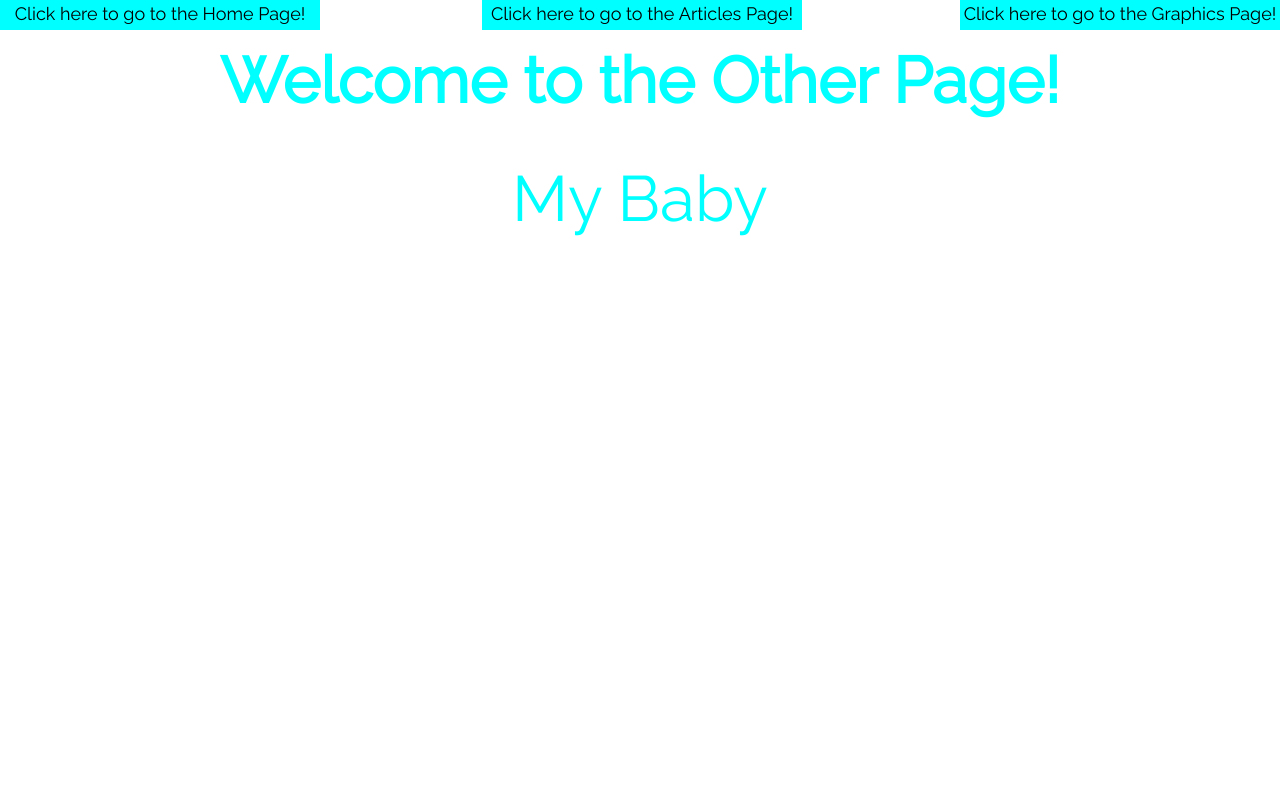
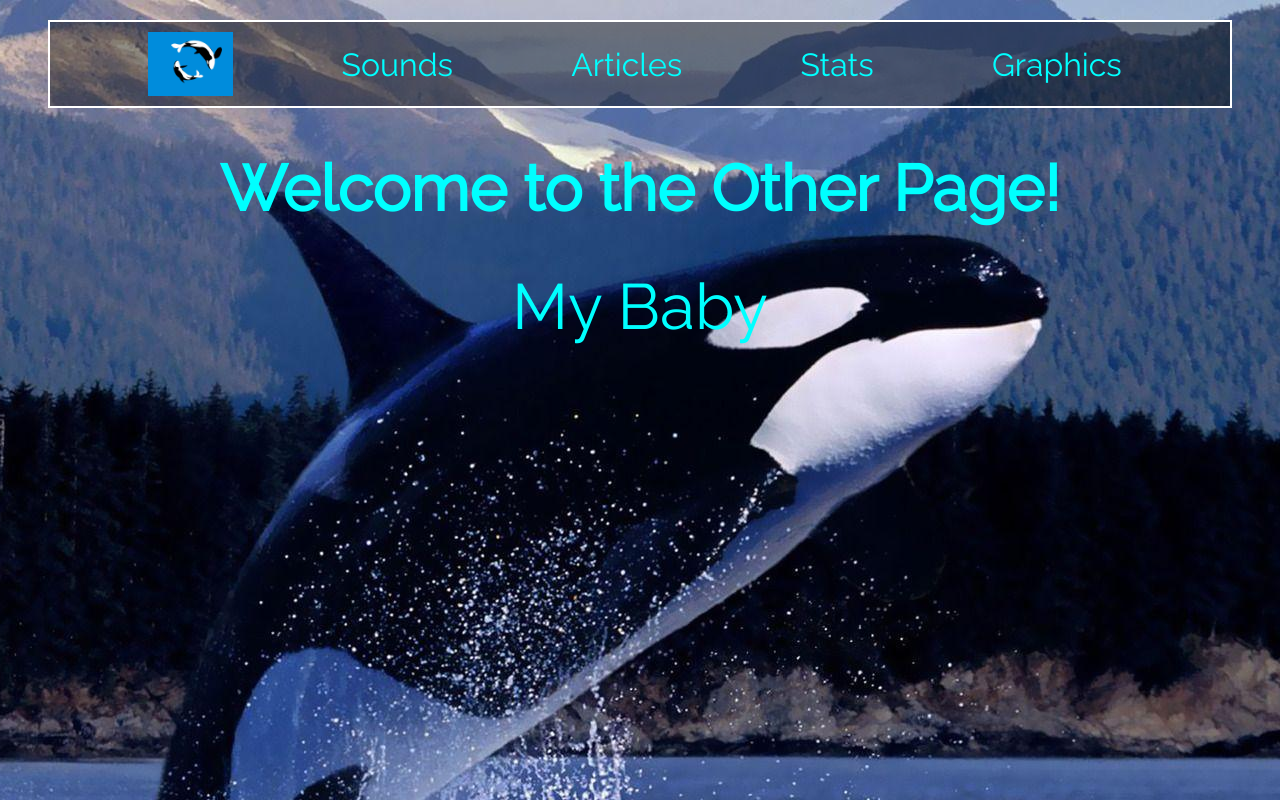
Before and after one commit to JamesNarayanan/Whales, a plain HTML site: page sounds.html in a window 1280 px wide. Drawn offline with Linux system fonts and the light colour scheme.

Commit message:
Updated navigation of sounds page
Switched from canvas to nav bar

```diff
--- a/sounds.html
+++ b/sounds.html
@@ -105,7 +105,7 @@
 	</script>
 	<style>
 		body {
-			background-image: url(" otherWhale.jpg");
+			background-image: url("./bin/soundsPageBg.jpg");
 			background-repeat:no-repeat;
 			background-attachment:fixed;
 			background-position:top center;
@@ -114,12 +114,9 @@
 			font-family: 'Raleway', sans-serif;
 			font-size:200%;
 		}
-		img {
+		#baby {
 			border:5px solid white;
 			box-shadow:5px 5px 5px #999;
-		}
-		canvas {
-			cursor:pointer;
 		}
 		.center {
 			text-align:center;
@@ -133,23 +130,20 @@
 		.noises {
 			font-size:125%;
 			text-shadow:5px 5px 5px #aaa;
-			font-color:#00FFFF;
+			color:#00FFFF;
 		}
 	</style>
+	<link rel="stylesheet" type="text/css" href="./navStyle.css">
 </head>
-<body onload="formatButtons();">
-	<!--<form action="graphics.html" style="text-align:right">
-		<input type="submit" value="Click here to go to Graphics Page!" style="background-color:#00FFFF"/>
-	</form>-->
-	<div style="position: absolute; right: -2px; top:-2px;">
-	<canvas class="border" id="graphicsButton" width="320" height="30" onclick="goToGraphics()"></canvas>
-	</div>
-	<div style="position: absolute; text-align:center; top:-2px; left:50%; margin-left:-160px;">
-	<canvas class="border" id="articleButton" width="320" height="30" onclick="goToArticles()"></canvas>
-	</div>
-	<div style="position: absolute; left: -2px; top:-2px;">
-	<canvas class="border" id="homeButton" width="320" height="30" onclick="goHome()"></canvas>
-	</div>
+<body>
+	<nav>
+		<a href="./index.html" id="logo"><img src="./bin/whales.gif"/></a>
+		<a href="./sounds.html">Sounds</a>
+		<a href="./articles.html">Articles</a>
+		<a href="./stats.html">Stats</a>
+		<a href="./graphics.html">Graphics</a>
+	</nav>
+
 	<div class="center">
 		<h1>Welcome to the Other Page!</h1>
 		<div class="noselect">
```
Also changed, not shown: bin/soundsPageBg.jpg (renamed from bin/otherWhale.jpg).
